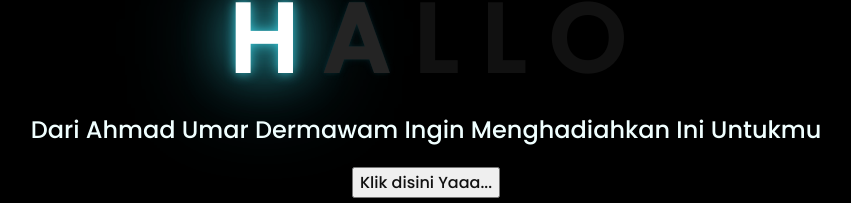
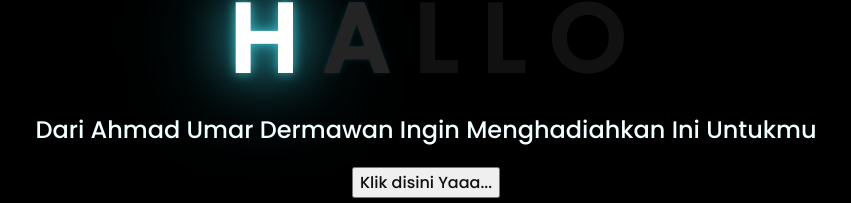
Before and after one commit to umaargood/AhmadUmar-personal, a plain HTML site: page index.html in a window 1280 px wide. Shown: the part 326-529 px from the top of the page, without its empty margins (222-1073 px from the left). Drawn offline with Linux system fonts and the light colour scheme; files that its build step writes are made by us from their sources.

Commit message:
Update index.html

```diff
--- a/index.html
+++ b/index.html
@@ -10,7 +10,6 @@
 </head>
 <body>
     <div class="greetings">
-    <!-- silahkan menambah kata sesuai keinginan dengan <span>text...</span -->
         <span>H</span>
         <span>A</span>
         <span>L</span>
@@ -18,7 +17,7 @@
         <span>O</span>
     </div>
     <div class="description">
-        <span>Dari Ahmad Umar Dermawam Ingin Menghadiahkan Ini Untukmu</span>
+        <span>Dari Ahmad Umar Dermawan Ingin Menghadiahkan Ini Untukmu</span>
     </div>
     <div class="button">
         <button>
```
